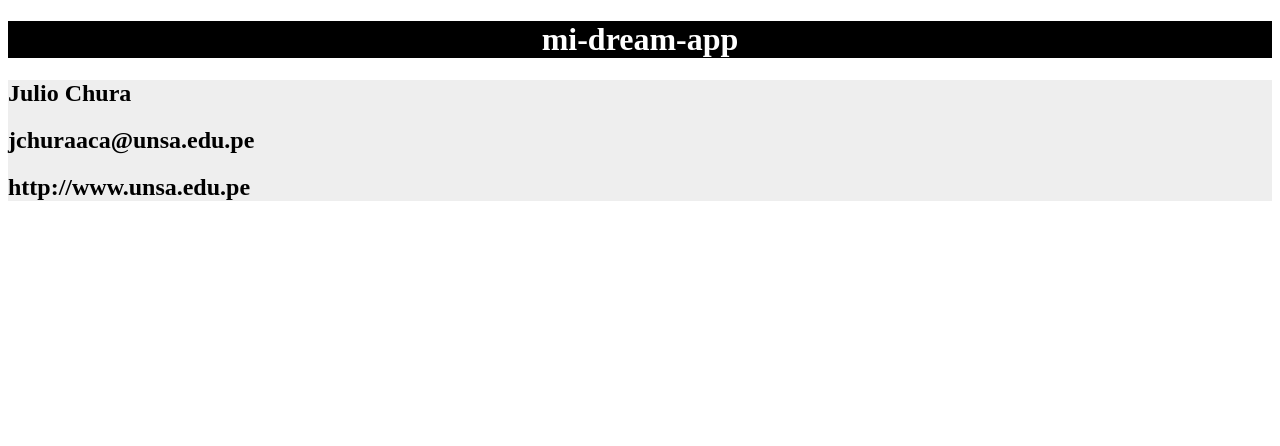
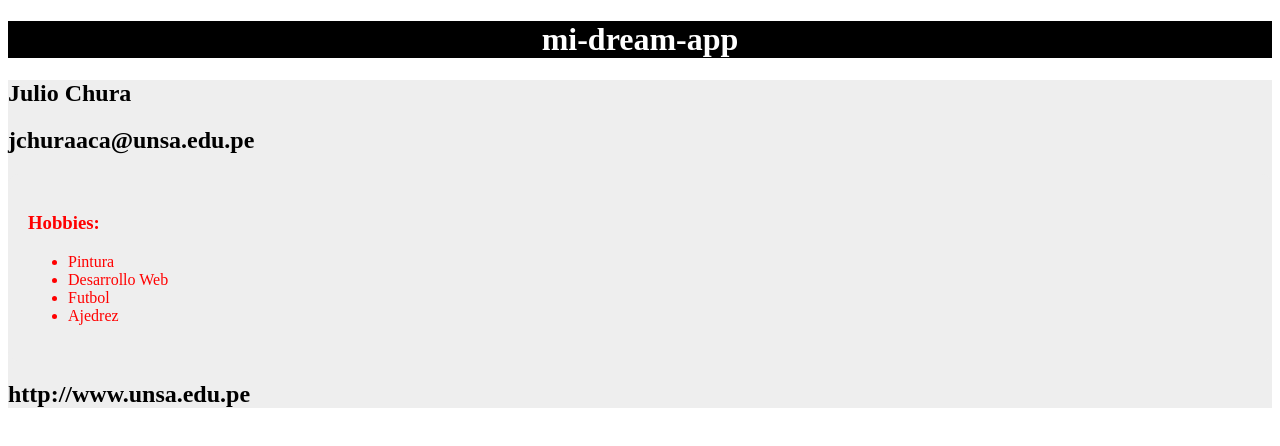
Before and after one commit to JulioChura/angular, an Angular app: page / in a window 1280 px wide. Shown: the top 446 px of the page. Built offline with nearby package versions, Linux system fonts and the light colour scheme.

Commit message:
Se agregan las propiedades desde el constructor de la clase AppComponent

```diff
--- a/src/app/app.component.css
+++ b/src/app/app.component.css
@@ -9,3 +9,10 @@
     background-color: #eee;
     color: black;
 }
+
+.component2 {
+    background-color: #eee;
+    color: red;
+    padding: 20px;
+    border-radius: 10px;
+}
--- a/src/app/app.component.html
+++ b/src/app/app.component.html
@@ -7,5 +7,15 @@
 <div class="ash">
       <h2> {{name}} </h2>
       <h2> {{email}} </h2>
+
+      <div class="component2" *ngIf="showHobbies()">
+            <h3>Hobbies: </h3>
+            <ul>
+                  <li *ngFor="let hobby of hobbies">
+                        {{hobby}}
+                  </li>
+            </ul>
+      </div>
+
       <h2> {{webpage}} </h2>
 </div>
--- a/src/app/app.component.ts
+++ b/src/app/app.component.ts
@@ -1,16 +1,27 @@
 import { Component } from '@angular/core';
 import { RouterOutlet } from '@angular/router';
-
+import { CommonModule } from '@angular/common';
 @Component({
   selector: 'app-root',
   standalone: true,
-  imports: [RouterOutlet],
+  imports: [RouterOutlet, CommonModule],
   templateUrl: './app.component.html',
   styleUrl: './app.component.css'
 })
 export class AppComponent {
   title = 'mi-dream-app';
-  name = "Julio Chura";
-  email = "jchuraaca@unsa.edu.pe";
-  webpage = "http://www.unsa.edu.pe";
+  name: string;
+  email;
+  webpage: string;
+  hobbies : string[]
+  constructor() {
+    console.log("Constructor working...")
+    this.name = "Julio Chura";
+    this.email = "jchuraaca@unsa.edu.pe"
+    this.webpage = "http://www.unsa.edu.pe"
+    this.hobbies = ["Pintura", "Desarrollo Web", "Futbol", "Ajedrez"]
+  }
+  showHobbies() {
+    return true;
+  }
 }
```
Also changed, not shown: 1 other file (tests, documents, lock files or other folders).
